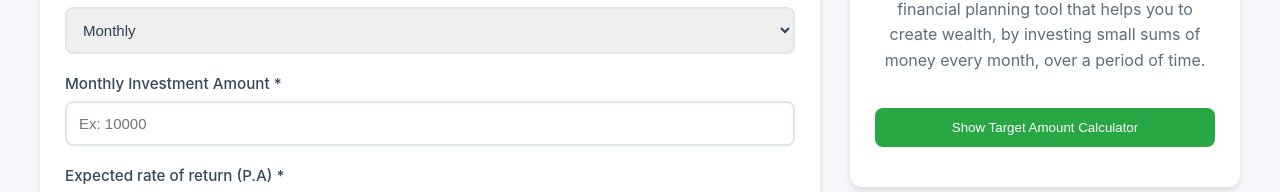
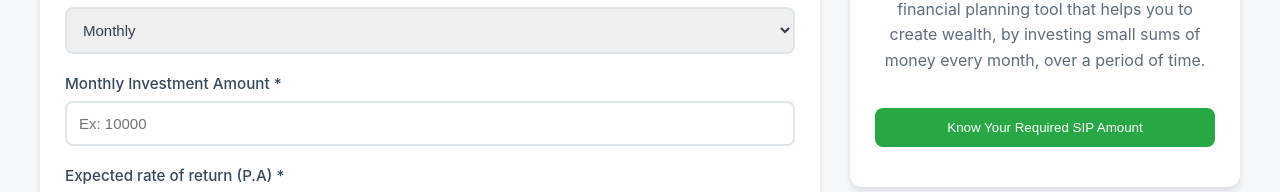
Before and after one commit to adityavardhan1/newproject1, a React (Create React App) app: page /Calculator/Sip in a window 1280 px wide. Shown: the part 270-462 px from the top of the page. Built offline with nearby package versions, Linux system fonts and the light colour scheme.

Commit message:
updated title

```diff
--- a/src/Sip.js
+++ b/src/Sip.js
@@ -191,7 +191,7 @@ function SIPCalculator() {
                 className="reverse-sip-button"
                 onClick={() => setShowReverseSip(!showReverseSip)}
               >
-                {showReverseSip ? 'Hide' : 'Show'} Target Amount Calculator
+                {showReverseSip ? 'Know Your Required SIP Amount' : 'Know Your Required SIP Amount'}
               </button>
             </div>
           </div>
--- a/src/components/ReverseSip.js
+++ b/src/components/ReverseSip.js
@@ -49,7 +49,7 @@ function ReverseSipCalculator({ onClose }) {
     <div className="reverse-sip-modal">
       <div className="reverse-sip-content">
         <button className="close-button" onClick={onClose}>&times;</button>
-        <h2>Target Amount SIP Calculator</h2>
+        <h2>Target SIP Amount Calculator</h2>
         <p>Calculate required monthly SIP for your target amount</p>
 
         <div className="input-group">
```
